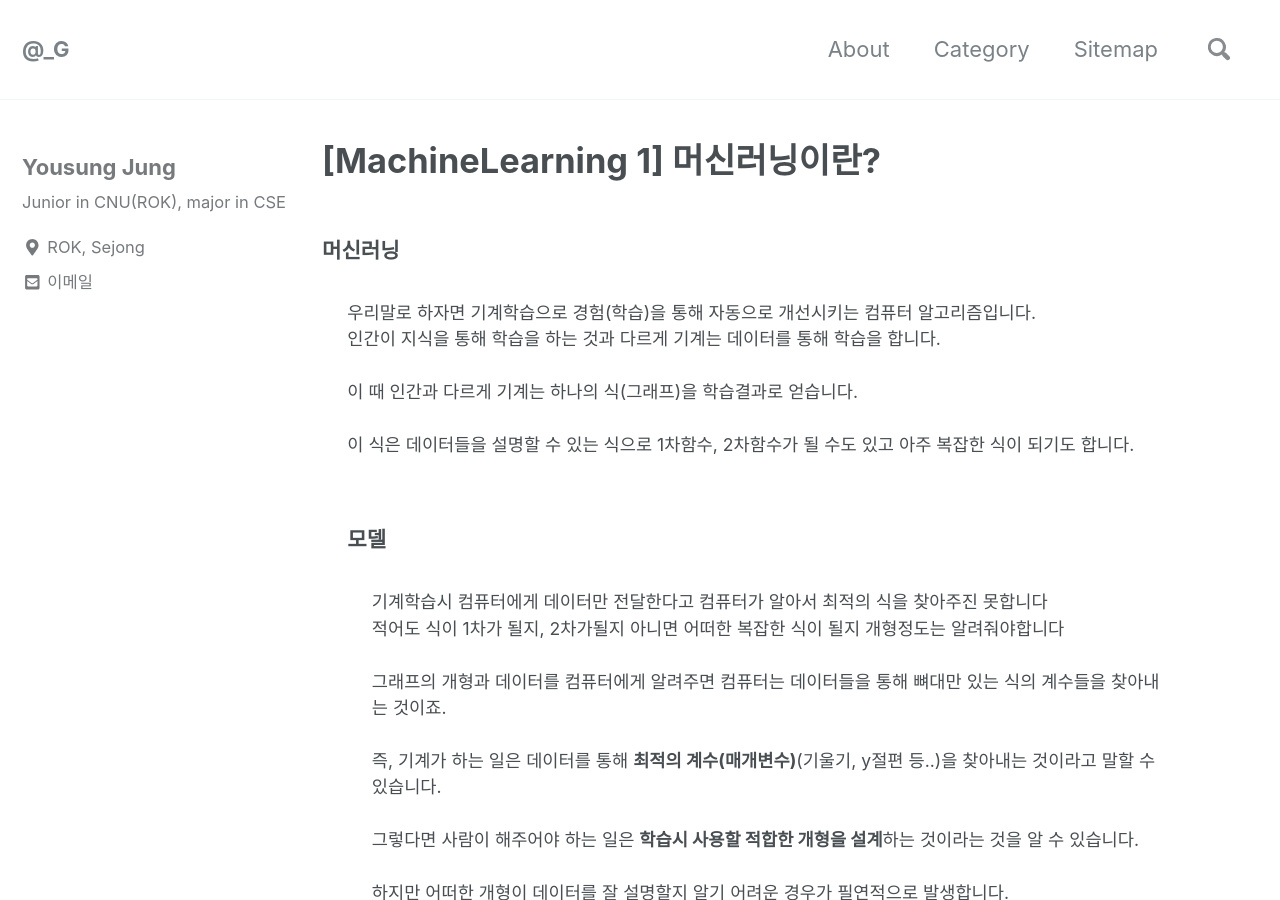
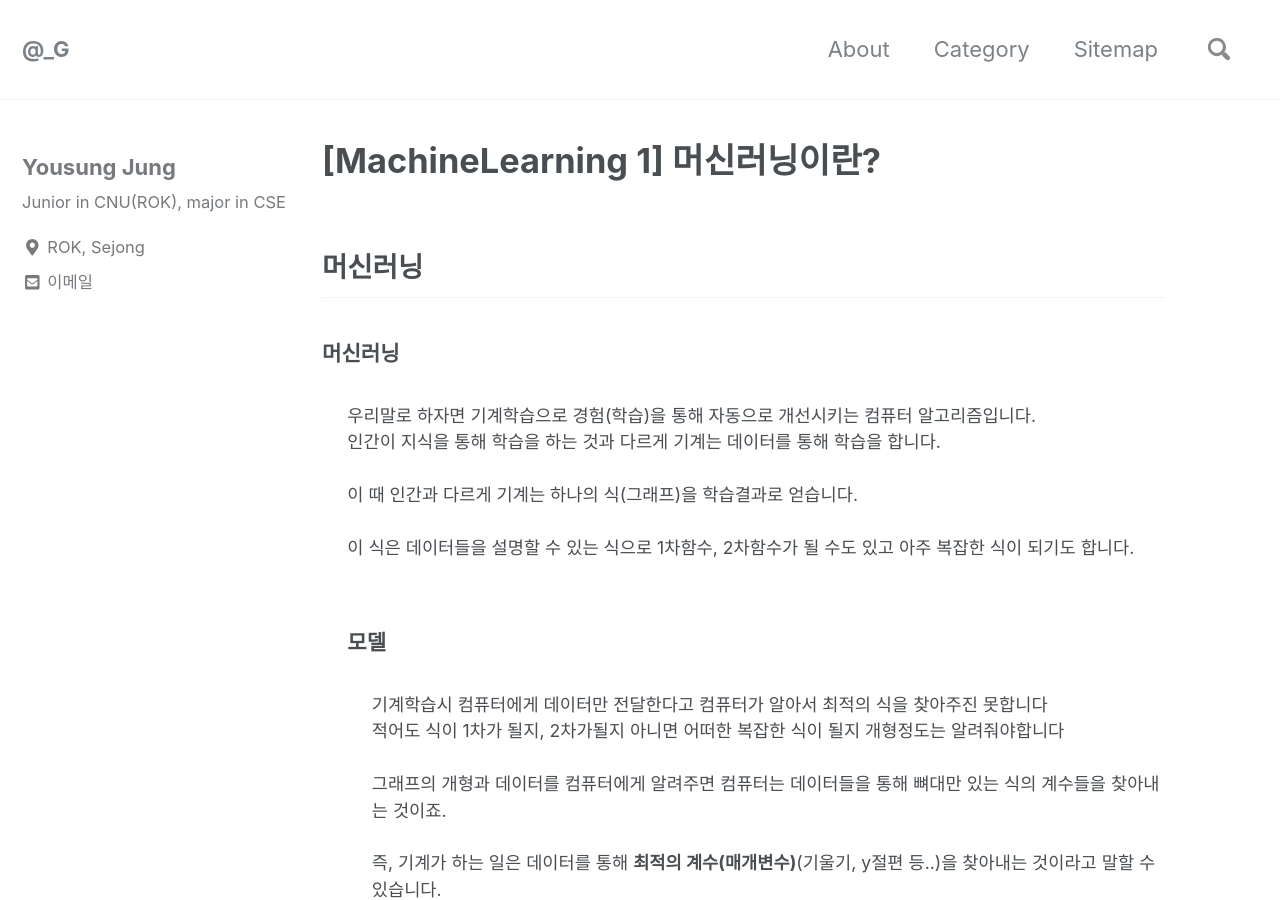
Before and after one commit to can019/can019.github.io, a Jekyll site: the page built from _posts/2020-08-18-MachineLearning-AI-1.md, in a window 1280 px wide and 900 px high. Built offline with Jekyll 4.4.1, drawn with Linux system fonts in a browser that asks for light colours; nearby versions of some CDN libraries.

Commit message:
제목 한번 더 언급

```diff
--- a/_posts/2020-08-18-MachineLearning-AI-1.md
+++ b/_posts/2020-08-18-MachineLearning-AI-1.md
@@ -3,7 +3,7 @@ title: "[MachineLearning 1] 머신러닝이란?"
 date: 2020-08-18 20:15:30 -0400
 categories: MachineLearning DataAnalyze
 ---
-
+## 머신러닝
 <div style = "font-size :0.8em">
   <div>
     <h3 style = "font-size :1.2em"> 머신러닝</h3><br/>
```
